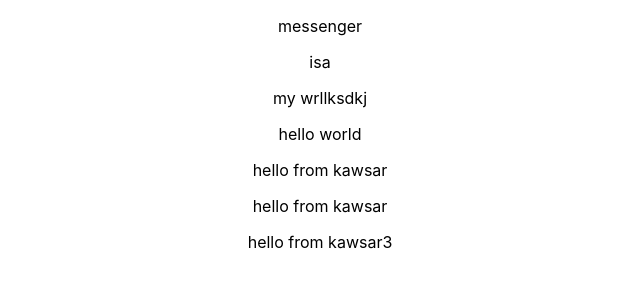
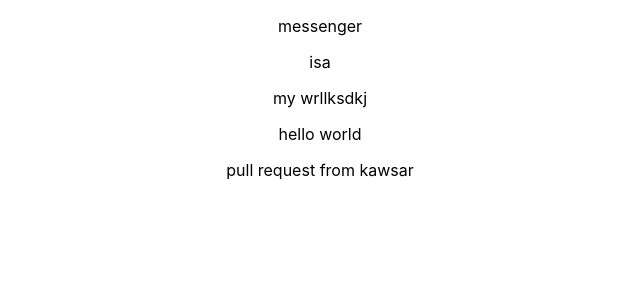
Before and after one commit to ABU-ISA-BISWAS/Messenger, a React (Create React App) app: page / in a window 1280 px wide. Shown: the top 300 px of the page, without its empty margins (320-960 px from the left). Built offline with nearby package versions, Linux system fonts and the light colour scheme.

Commit message:
pull req from kawsar

```diff
--- a/src/App.js
+++ b/src/App.js
@@ -8,9 +8,7 @@ function App() {
      <p>isa</p>
      <p>my wrllksdkj</p>
      <p>hello world</p>
-     <p>hello from kawsar</p>
-     <p>hello from kawsar</p>
-     <p>hello from kawsar3</p>
+    <span>pull request from kawsar</span>
 
     </div>
   );
```
